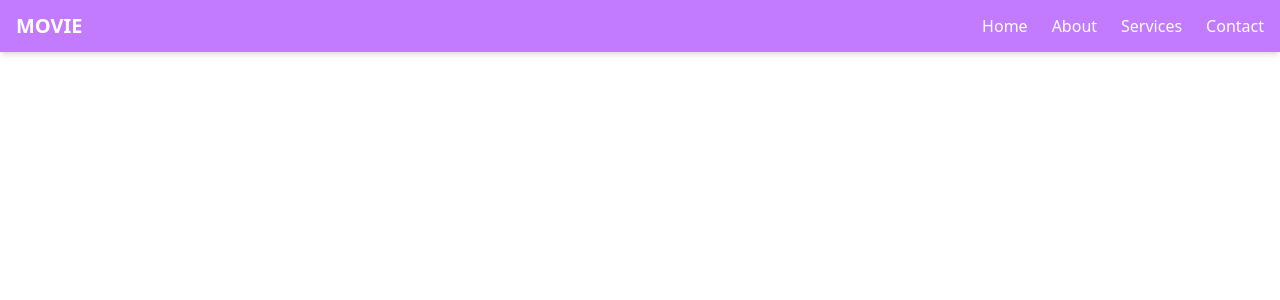
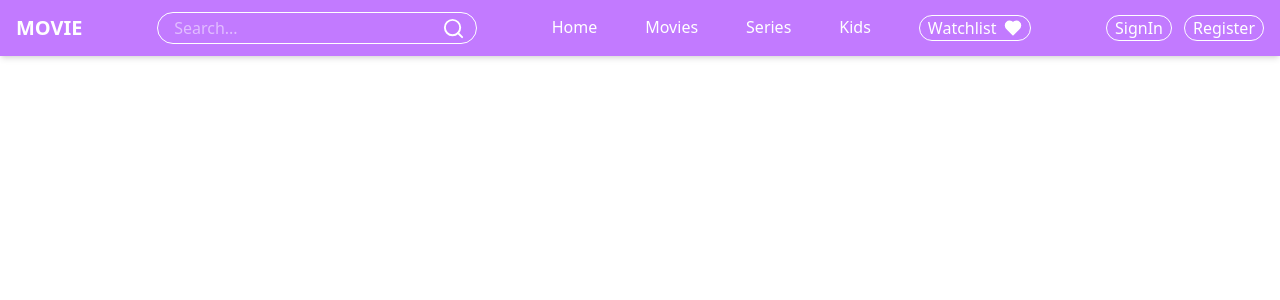
Before and after one commit to Pra-Tar/Movie, a React (Vite) app: page / in a window 1280 px wide. Shown: the top 300 px of the page. Built offline with nearby package versions, Linux system fonts and the light colour scheme.

Commit message:
Header component

```diff
--- a/src/components/Headers.jsx
+++ b/src/components/Headers.jsx
@@ -1,5 +1,5 @@
-import { useState } from 'react';
-import { Menu, X } from 'lucide-react';  // library used for common icons.
+import { useState } from "react";
+import { Menu, X, Heart, Search } from "lucide-react"; // library used for common icons.
 
 const Header = () => {
   const [isMenuOpen, setIsMenuOpen] = useState(false);
@@ -7,14 +7,54 @@ const Header = () => {
   return (
     <header className="bg-purple-400 text-white shadow-md">
       <div className="max-w-7xl mx-auto px-4 py-3 flex justify-between items-center">
+        <h1 className="text-xl font-bold">MOVIE</h1>
+        <div className="relative flex items-center">
+          <input
+            className="lg:w-80 md:w-50 sm:w-30 border rounded-full pr-4 pl-4 h-8"
+            type="search"
+            name="search"
+            id="search"
+            placeholder="Search..."
+          />
+          <Search size={23} className="text-white absolute right-3" />
+        </div>
 
-        <h1 className="text-xl font-bold">MOVIE</h1>
-
-        <nav className="hidden md:flex space-x-6">
-          <a href="#" className="hover:text-gray-200">Home</a>
-          <a href="#" className="hover:text-gray-200">About</a>
-          <a href="#" className="hover:text-gray-200">Services</a>
-          <a href="#" className="hover:text-gray-200">Contact</a>
+        <nav className="hidden md:flex lg:space-x-12 md:space-x-8">
+          <a href="#" className="hover:text-gray-200">
+            Home
+          </a>
+          <a href="#" className="hover:text-gray-200">
+            Movies
+          </a>
+          <a href="#" className="hover:text-gray-200">
+            Series
+          </a>
+          <a href="#" className="hover:text-gray-200">
+            Kids
+          </a>
+          <a
+            href="#"
+            className="hover:text-gray-200 flex items-center border rounded-full pr-2 pl-2"
+          >
+            Watchlist{" "}
+            <div className="pl-2">
+              <Heart size={18} color="white" className="fill-white" />
+            </div>
+          </a>
+        </nav>
+        <nav className="hidden md:flex space-x-3">
+          <a
+            href="#"
+            className="hover:text-gray-200 border rounded-full pr-2 pl-2"
+          >
+            SignIn
+          </a>
+          <a
+            href="#"
+            className="hover:text-gray-200 border rounded-full pr-2 pl-2"
+          >
+            Register
+          </a>
         </nav>
 
         <button
@@ -28,10 +68,18 @@ const Header = () => {
       {/* Mobile Menu */}
       {isMenuOpen && (
         <nav className="md:hidden bg-purple-400 flex flex-col space-y-2 p-4">
-          <a href="#" className="block py-2 hover:text-gray-200 ">Home</a>
-          <a href="#" className="block py-2 hover:text-gray-200">About</a>
-          <a href="#" className="block py-2 hover:text-gray-200">Services</a>
-          <a href="#" className="block py-2 hover:text-gray-200">Contact</a>
+          <a href="#" className="block py-2 hover:text-gray-200 ">
+            Home
+          </a>
+          <a href="#" className="block py-2 hover:text-gray-200">
+            About
+          </a>
+          <a href="#" className="block py-2 hover:text-gray-200">
+            Services
+          </a>
+          <a href="#" className="block py-2 hover:text-gray-200">
+            Contact
+          </a>
         </nav>
       )}
     </header>
@@ -39,3 +87,5 @@ const Header = () => {
 };
 
 export default Header;
+
+// https://www.figma.com/community/file/1372155613278155135/miru-video-movie-streaming-website-design-figma
--- a/vite.config.js
+++ b/vite.config.js
@@ -6,6 +6,6 @@ import tailwindcss from "@tailwindcss/vite";
 export default defineConfig({
   plugins: [react(), tailwindcss()],
   server: {
-    allowedHosts: ["gdfclf-5173.csb.app"],
+    allowedHosts: ["tjj8fl-5173.csb.app"],
   },
 });
```
